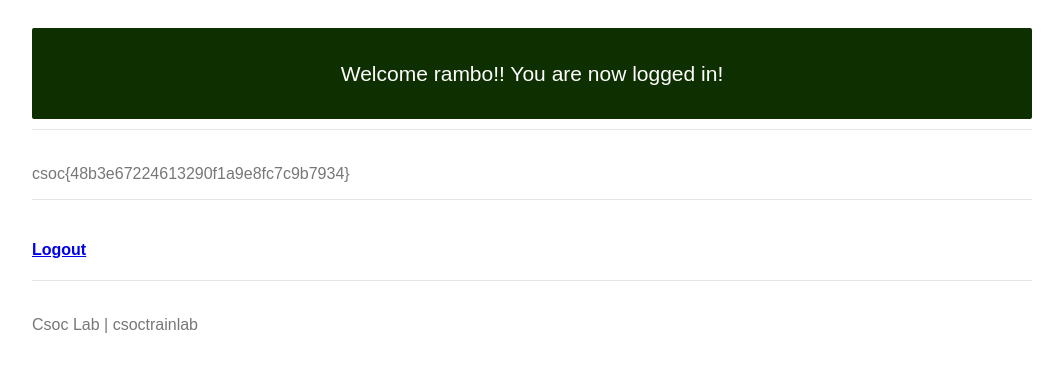
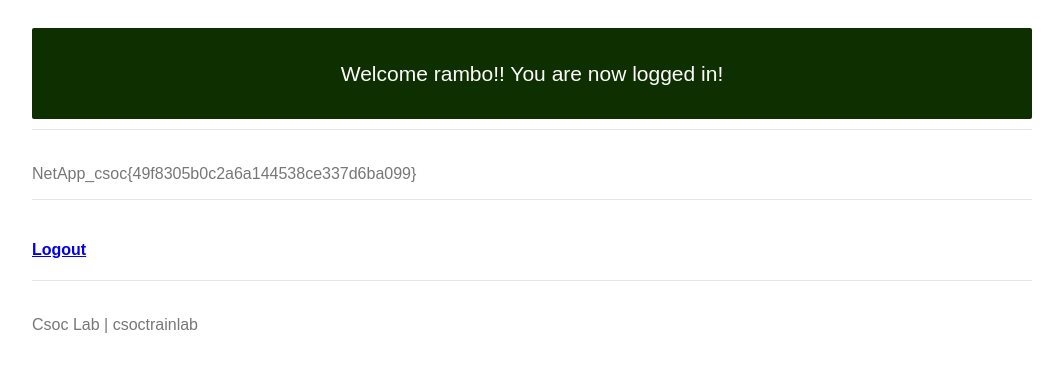
Before and after one commit to danesh-elias/testwebapp, a PHP site: page /home.php in a window 1280 px wide. Shown: the top 372 px of the page, without its empty margins (108-1171 px from the left). Run offline with PHP 8.4, Linux system fonts and the light colour scheme; a user stored in the database is signed in.

Commit message:
flag changed

```diff
--- a/home.php
+++ b/home.php
@@ -26,7 +26,7 @@ ini_set('display_errors', 1);
         </div>
 
         <div class="footer">
-            <p>csoc{48b3e67224613290f1a9e8fc7c9b7934}</p>
+            <p>NetApp_csoc{49f8305b0c2a6a144538ce337d6ba099}</p>
         </div>
 
         <div>
```
